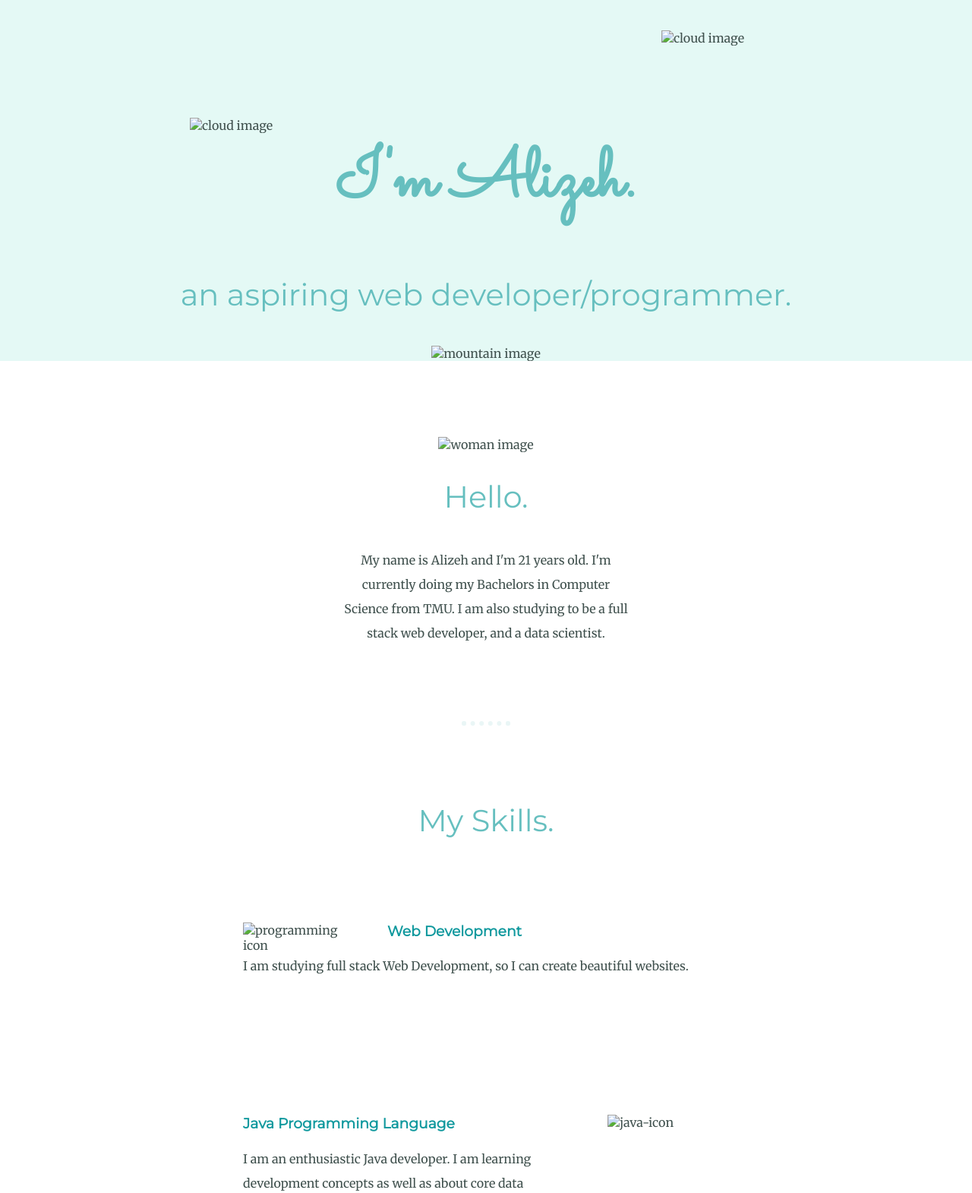
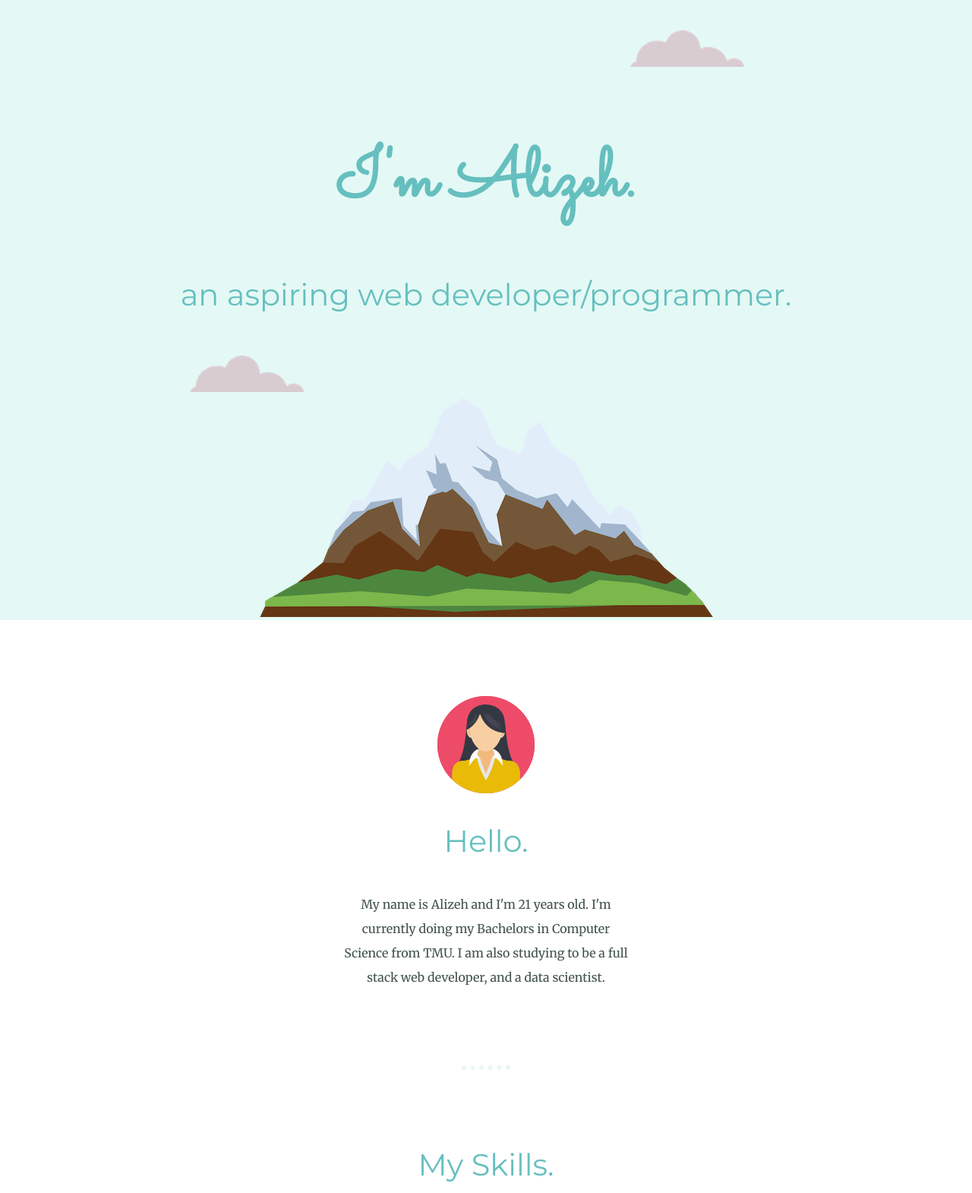
Before and after one commit to AlizehZafar/Resume-2024, a plain HTML site: page index.html in a window 1280 px wide. Shown: the top 1570 px of the page at 76% size. Drawn offline with Linux system fonts and the light colour scheme; files that its build step writes are made by us from their sources.

Commit message:
Update index.html

```diff
--- a/index.html
+++ b/index.html
@@ -4,24 +4,24 @@
     <meta charset="UTF-8">
     <meta name="viewport" content="width=device-width, initial-scale=1.0">
     <title>Alizeh Zafar</title>
-    <link rel="stylesheet" href="css/styles.css">
+    <link rel="stylesheet" href="styles.css">
     <link rel="icon" href="favicon.ico">
     <link rel="preconnect" href="https://fonts.googleapis.com"><link rel="preconnect" href="https://fonts.gstatic.com" crossorigin><link href="https://fonts.googleapis.com/css2?family=Merriweather&family=Montserrat&family=Sacramento&display=swap" rel="stylesheet">
 </head>
 
 <body>
     <div class="top-container">
-        <img class="top-cloud" src="images/cloud.png" alt="cloud image">
+        <img class="top-cloud" src="cloud.png" alt="cloud image">
         <h1>I'm Alizeh.</h1>
         <h2>an aspiring web developer/programmer.</h2>
-        <img class="bottom-cloud" src="images/cloud.png" alt="cloud image">
-        <img src="images/mountain.png" alt="mountain image">
+        <img class="bottom-cloud" src="cloud.png" alt="cloud image">
+        <img src="mountain.png" alt="mountain image">
     </div>
 
 
     <div class="middle-container">
         <div class="profile">
-          <img src="images/woman (3).png" alt="woman image">
+          <img src="woman (3).png" alt="woman image">
           <h2>Hello.</h2>
           <p class="intro-para">My name is Alizeh and I'm 21 years old.
             I'm currently doing my Bachelors in Computer Science from TMU.
@@ -31,19 +31,19 @@
         <div class="skills">
           <h2>My Skills.</h2>
           <div class="skill-row">
-            <img class="programming-icon" src="images/programming.png" alt="programming icon">
+            <img class="programming-icon" src="programming.png" alt="programming icon">
             <h3>Web Development</h3>
             <p>I am studying full stack Web Development, so I can create beautiful websites. </p>
           </div>
           <div class="skill-row">
-            <img class="java-icon" src="images/java.png" alt="java-icon">
+            <img class="java-icon" src="java.png" alt="java-icon">
             <h3>Java Programming Language</h3>
             <p>I am an enthusiastic Java developer.
               I am learning development concepts as well as about core data structures.
             </p>
           </div>
           <div class="skill-row">
-            <img class="python-icon" src="images/python.png" alt="python-icon">
+            <img class="python-icon" src="python.png" alt="python-icon">
             <h3>Python Programming Language</h3>
             <p>I am also interested in Python coding language and frameworks, and I am getting well acquainted with python libraries as well.    </p>
           </div>
```
